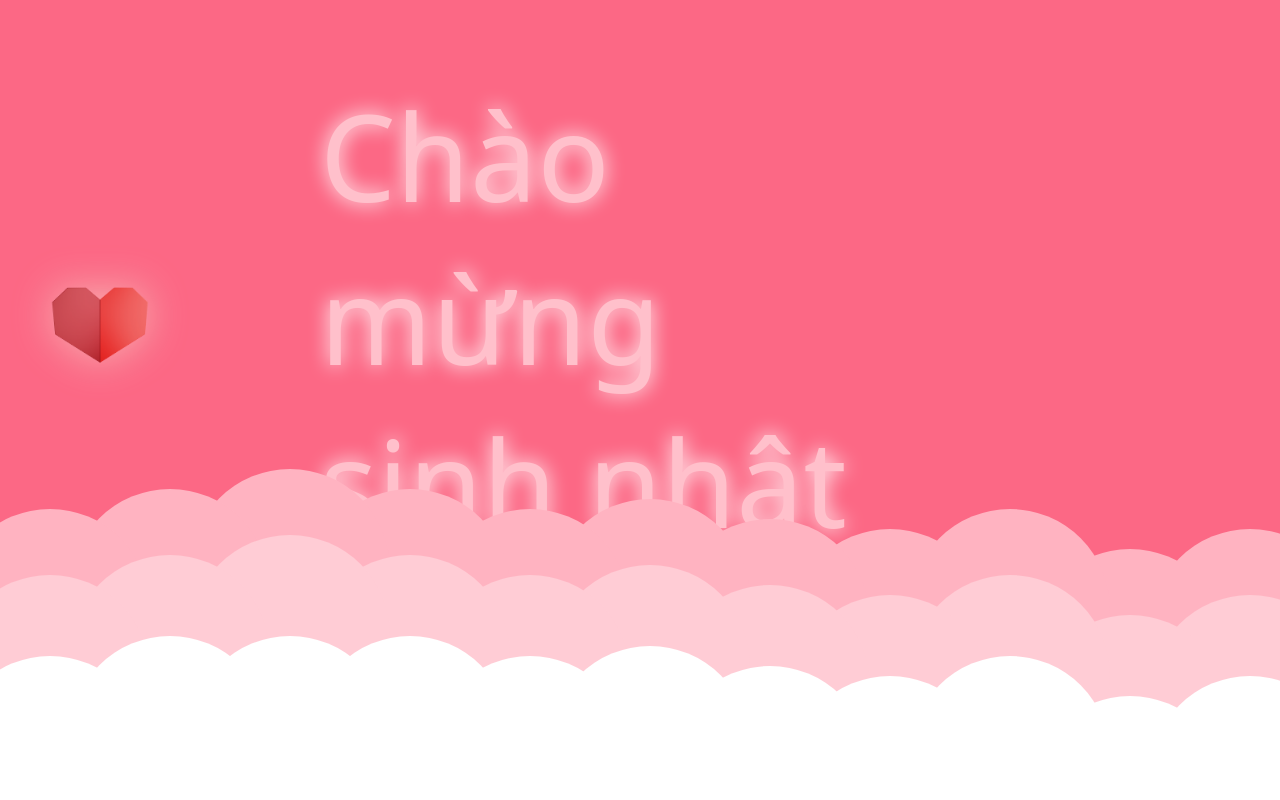
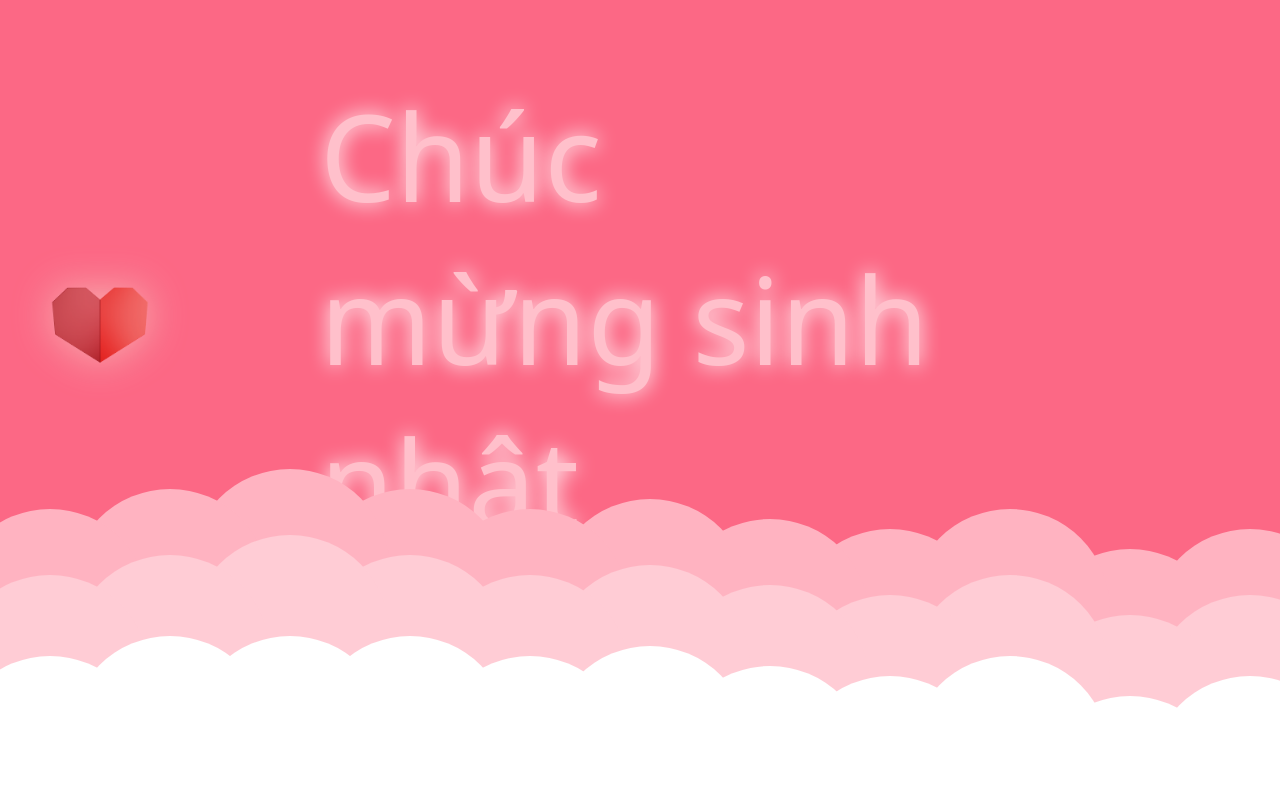
Before and after one commit to NgChuThanhNhan/Letter4myluv4.github.io, a plain HTML site: page index.html in a window 1280 px wide. Drawn offline with Linux system fonts and the light colour scheme; a web font is replaced by a local one.

Commit message:
Update index.html

```diff
--- a/index.html
+++ b/index.html
@@ -26,8 +26,8 @@
         <img class="paperHeart paperHeart6" style="--time: 3s" src="./img/paperHeart.webp" alt="">
 
         <div class="boxTitle">
-            <p class="firstTitle partTitle">Chào mừng </p>
-            <p class="secondTitle partTitle">sinh nhật của em💖</p>
+            <p class="firstTitle partTitle">Chúc mừng sinh nhật </p>
+            <p class="secondTitle partTitle">của em💖</p>
         </div>
 
         <div class="boxCloud">
```
